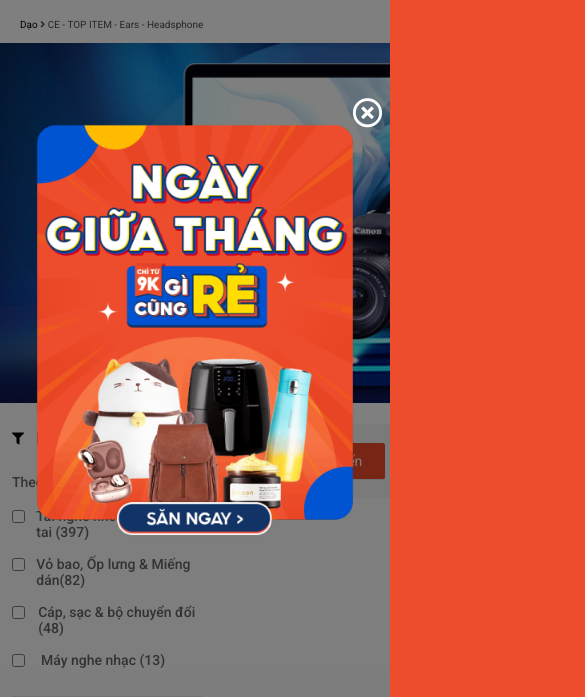
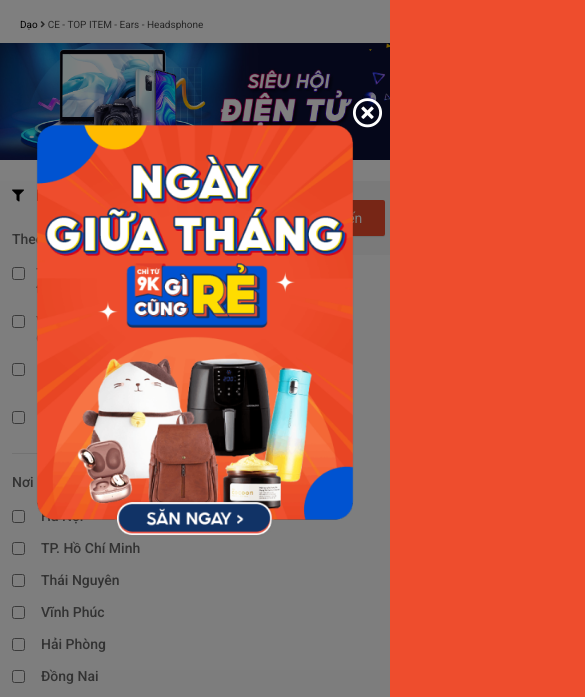
Before and after one commit to sonhm3029/shopee_clone_f8, a plain HTML site: page index.html in a window 390 px wide. Shown: the part 93-790 px from the top of the page, 585 px wide, since content can reach past the window. Drawn offline with nearby package versions, Linux system fonts and the light colour scheme.

Commit message:
fixed responsive

```diff
--- a/assets/css/main.css
+++ b/assets/css/main.css
@@ -444,6 +444,7 @@
     font-size: 30px;
 }
 
+
 /* shopee cart notify */
 .shopee-cart__notify {
     visibility: hidden;
@@ -573,11 +574,11 @@
 .jumbotron__image {
     margin-left:auto;
     margin-right:auto;
-    width: inherit
+    width: 100%
 }
 
 .jumbotron__image img {
-    width: inherit;
+    width: 100%;
 }
 
 /* End jumbotron */
```
